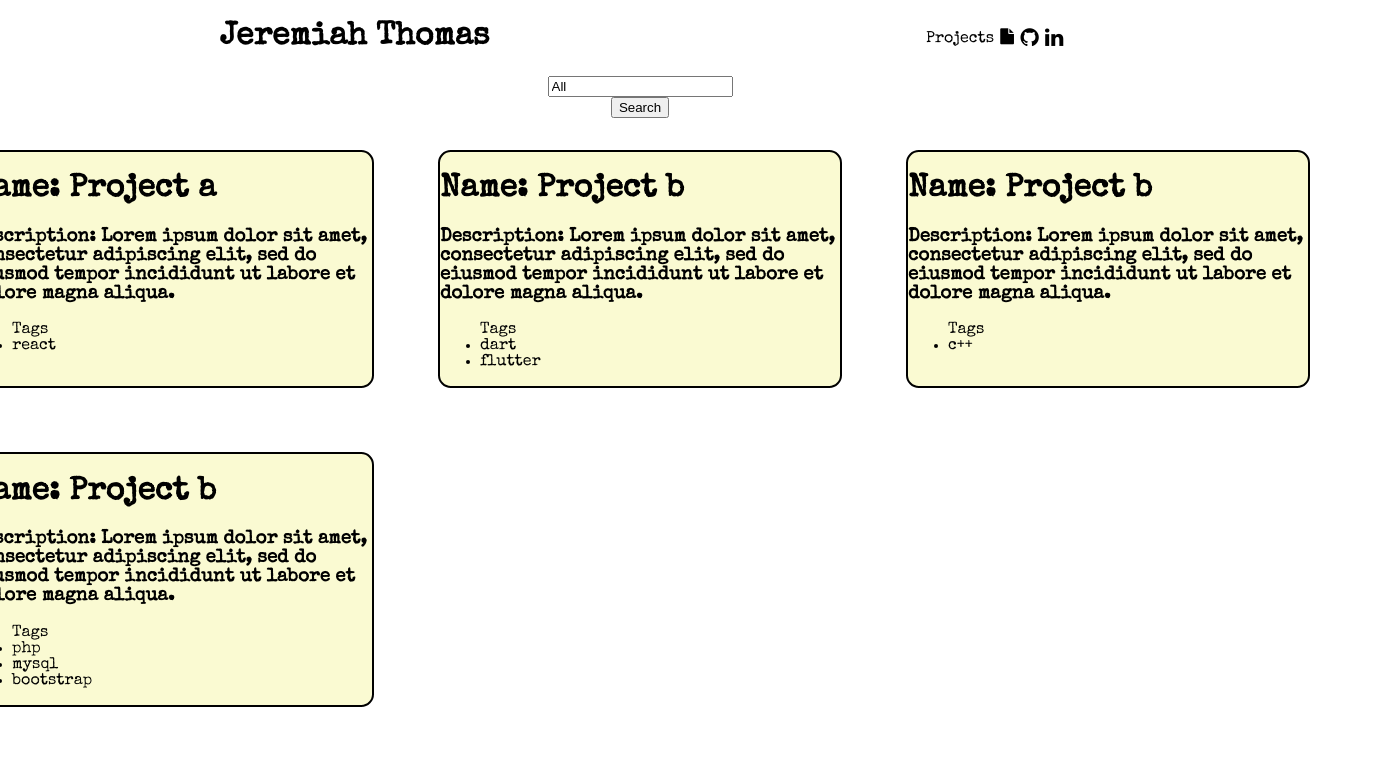
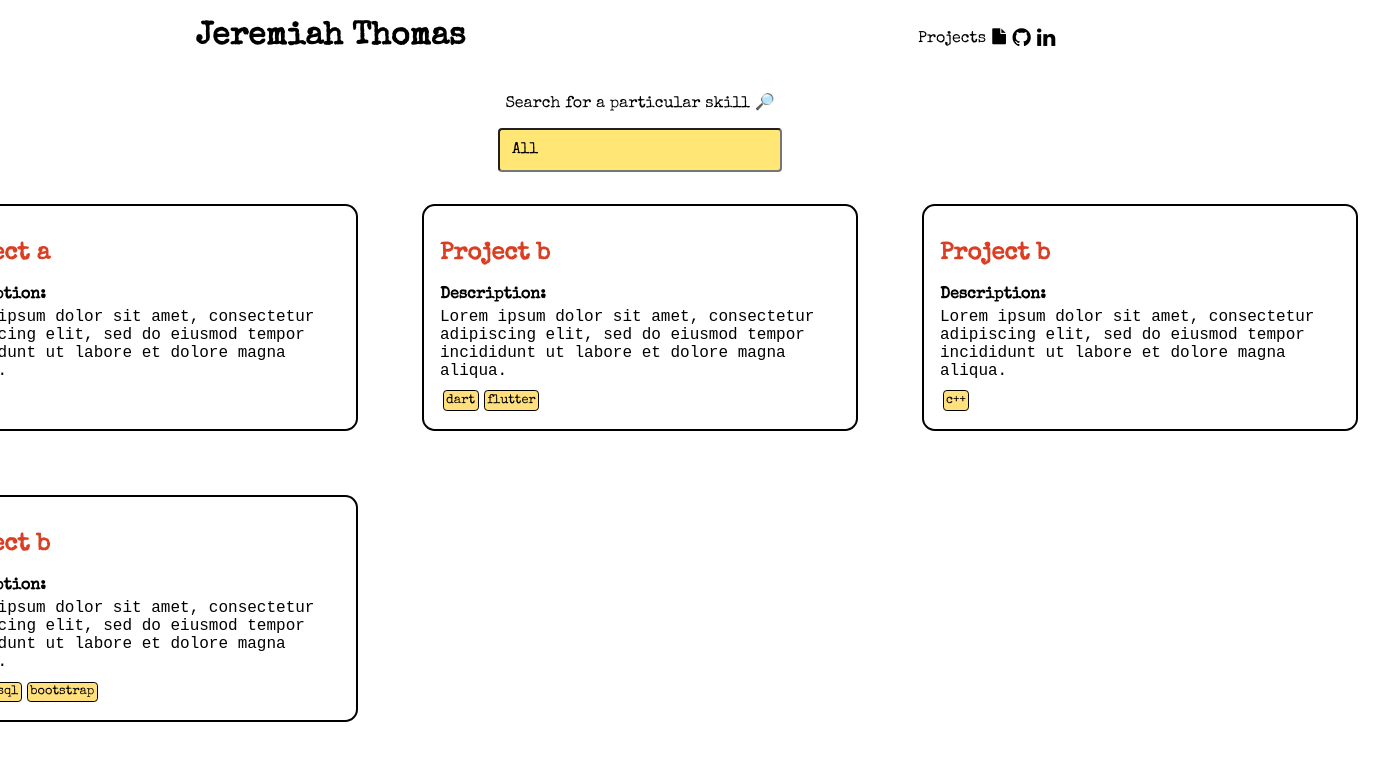
Before and after one commit to jeremytinkers/beholdjeremy, a React (Create React App) app: page /projectDashboard in a window 1280 px wide. Shown: the top 760 px of the page, 1390 px wide, since content can reach past the window. Built offline with nearby package versions, Linux system fonts and the light colour scheme.

Commit message:
Styled Search bars, Project Card and Home

```diff
--- a/src/App.css
+++ b/src/App.css
@@ -1,11 +1,41 @@
+
 .projectCard{
-  background-color: lightgoldenrodyellow;
+
   border-style: solid;
   border-width: 2px;
   margin: 2em;
   width: 50vh;
   border-radius: 0.8rem;
+  padding: 1em;
 
+}
+
+.projectCard h2{
+  color: rgb(218, 63, 36);
+}
+
+.projectCard h4{
+  margin-bottom: -0.7em;
+}
+
+.projectCard p{
+  font-family:'Courier New', Courier, monospace;
+}
+#cardTags{
+  display: flex;
+  margin-top: -0.5em;
+}
+
+#cardTags p {
+  background-color: rgb(255, 224, 124);
+  font-size: 0.8em;
+  margin: 0.2em;
+  padding: 0.2em;
+  border-radius: 0.3em;
+  border-style: solid;
+  border-width: 0.01em;
+  font-weight: 500;
+  font-family: 'Special Elite', cursive;
 }
 
 body{
@@ -22,6 +52,9 @@ top:0.3em;
 left: 30vw;
 }
 
+#navbarHeading{
+  margin-left: -1em;
+}
 
 
 #navbar a{
@@ -82,6 +115,16 @@ color: black;
  border: solid;
  padding: 1.5em;
  border-radius: 0.6em;
+ border-width: 0.1em;
+}
+
+.aboutMe h2{
+  color: rgb(235, 84, 73);
+}
+
+#aboutPara{
+  font-family: 'Courier New', Courier, monospace;
+  color: rgb(168, 124, 3);
 }
 
 #homeEnd{
@@ -91,6 +134,11 @@ color: black;
 
 }
 
+#homeEnd p {
+  color: green;
+  font-weight: 500;
+  font-size: 1.1em;
+}
 #homeEnd button{
   background-color: white;
   font-family: 'Special Elite', cursive;
@@ -140,3 +188,10 @@ grid-template-columns: auto;
   justify-content: center;
 
 }
+
+
+#projectSInput{
+  background-color: rgb(255, 230, 117);
+  width: 20vw;
+
+}
--- a/src/App.js
+++ b/src/App.js
@@ -11,7 +11,7 @@ function App() {
     <div id="navParent">
             <div id="navbar">
 
-            <h1> <a href="/">Jeremiah Thomas</a> </h1>
+            <h1 id="navbarHeading"> <a href="/">Jeremiah Thomas</a> </h1>
 
             <nav>
                 <a href={"/projectDashboard"}>Projects</a>
--- a/src/components/ProjectCard.js
+++ b/src/components/ProjectCard.js
@@ -2,17 +2,17 @@ export default function ProjectCard(props) {
     return (
 
         <div className="projectCard">
-          <h1>Name: {props.project.name}</h1>
-          <h3>Description: {props.project.descp}</h3>
-          <ul>
-          Tags
+          <h2>{props.project.name}</h2>
+          <h4>Description: </h4>
+          <p>{props.project.descp}</p>
+          <div id="cardTags">
           {
             props.project.tag.map(curTag => {
-              return <li>{curTag}</li>;
+              return <p>{curTag}</p>;
             })
 
           }
-          </ul>
+          </div>
         </div>
     )
 }
--- a/src/screens/HomeScreen.jsx
+++ b/src/screens/HomeScreen.jsx
@@ -1,6 +1,7 @@
 import { useState } from 'react';
 import {useNavigate} from 'react-router-dom';
 import img from '../assets/images/home1.jpg';
+import "./homeScreenStyle.css";
 
 export default function HomeScreen(props) {
     let navigate = useNavigate();
@@ -14,10 +15,11 @@ export default function HomeScreen(props) {
 
     }
 
-    function submitSearchReq(){
-        var tagPath = "/projectDashboard/" + tagToSearch;
-        navigate(tagPath);
-    }
+    // function submitSearchReq(){
+    //     var tagPath = "/projectDashboard/" + tagToSearch;
+    //     console.log(tagPath);
+    //     navigate(tagPath);
+    // }
 
 
     return (
@@ -27,18 +29,28 @@ export default function HomeScreen(props) {
             <img class="homeImage" src= {img} alt= {"Jeremy Picture"} />
             <div class="aboutMe">
             <h2>About Me</h2>
+            <p id="aboutPara">
             As a designer myself, I think we can play a
             significant role in transforming people’s minds by understanding the target audience and appropriately make effective use of media so that
             the audience will understand the need of social distancing.
+            </p>
             </div>
 
             </div>
             <div id="homeEnd">
-            {/* <a href="/projectDashboard"><button>View Portfolio</button> </a> */}
-            <label for="skillRequest"> Looking for expertise in a particular skill?</label>
-            <input type="text" onChange={handleChange} placeholder='Example: Flutter, MySQL, C++'/>
-            <button onClick = {submitSearchReq}>Search</button>
+
+            <p> Looking for expertise in a particular skill?</p>
+
+            <form action={"/projectDashboard/" + tagToSearch}>
+	        <label for="search">Search</label>
+	        <input onChange={handleChange} id="search" type="text" placeholder='Ex: C++, Dart' required/>
+	        <span class="caret"></span>
+            </form>
+
             </div>
         </div>
     )
 }
+
+
+{/* <button onClick = {submitSearchReq}>Search</button> */}
--- a/src/screens/ProjectScreen.jsx
+++ b/src/screens/ProjectScreen.jsx
@@ -47,7 +47,9 @@ export default function ProjectScreen(props) {
         console.log("after:"+tagToSearch);
     }
 
-    function submitFilterReq(){
+    function submitFilterReq(e){
+
+        if(e.keyCode ===13){
         console.log("final:" + tagToSearch);
         console.log(filterProjects(tagToSearch));
         if(!filterProjects(tagToSearch).length){
@@ -57,6 +59,7 @@ export default function ProjectScreen(props) {
         }
         setFilteredProj(filterProjects(tagToSearch));
     }
+}
 
     var latestToolArr = latestTool();
 
@@ -66,9 +69,8 @@ export default function ProjectScreen(props) {
 <div>
 <div id="mainProjectContent">
 
-    <input type="text" onChange = {handleChange} placeholder="Enter Tools/TechStack Tag" value= {tagToSearch}/>
-
-    <button onClick = {submitFilterReq}>Search</button>
+    <p>Search for a particular skill 🔎</p>
+    <input onKeyDown={submitFilterReq} id="projectSInput" type="text" onChange = {handleChange} placeholder="Enter a Tool/TechStack Tag" value= {tagToSearch} />
 
 
 <div id="projectsGridParent">
--- /dev/null
+++ b/src/screens/homeScreenStyle.css
@@ -0,0 +1,107 @@
+
+:root {
+	--bg: #e3e4e8;
+	--fg: #17181c;
+	--input: #ffffff;
+	--primary: #255ff4;
+	--dur: 1s;
+
+}
+
+
+form, input, .caret {
+	margin: auto;
+
+}
+form {
+	position: relative;
+	width: 100%;
+	max-width: 17em;
+
+}
+input, .caret {
+	display: block;
+	transition: all calc(var(--dur) * 0.5) linear;
+}
+input {
+	background: transparent;
+	border-radius: 50%;
+	box-shadow: 0 0 0 0.25em inset;
+	caret-color: var(--primary);
+	width: 2em;
+	height: 2em;
+	-webkit-appearance: none;
+	-moz-appearance: none;
+	appearance: none;
+}
+input:focus, input:valid {
+	background: var(--input);
+	border-radius: 0.25em;
+	box-shadow: none;
+	padding: 0.5em 0.75em;
+	transition-duration: calc(var(--dur) * 0.25);
+	transition-delay: calc(var(--dur) * 0.25);
+	width: 50%;
+	height: 1.5em;
+  font-family: 'Special Elite', cursive;
+  font-size: 1em;
+}
+input:focus {
+	animation: showCaret var(--dur) steps(1);
+	outline: transparent;
+}
+input:focus + .caret, input:valid + .caret {
+	animation: handleToCaret var(--dur) linear;
+	background: transparent;
+	width: 1px;
+	height: 1.5em;
+	transform: translate(0,-1em) rotate(-180deg) translate(7.5em,-0.25em);
+}
+input::-webkit-search-decoration {
+	-webkit-appearance: none;
+}
+label {
+	color: #e3e4e8;
+	overflow: hidden;
+	position: absolute;
+	width: 0;
+	height: 0;
+}
+.caret {
+	background: currentColor;
+	border-radius: 0 0 0.125em 0.125em;
+	margin-bottom: -0.6em;
+	width: 0.25em;
+	height: 1em;
+	transform: translate(0,-1em) rotate(-45deg) translate(0,0.875em);
+	transform-origin: 50% 0;
+}
+
+
+
+/* Animations */
+@keyframes showCaret {
+	from {
+		caret-color: transparent;
+	}
+	to {
+		caret-color: var(--primary);
+	}
+}
+@keyframes handleToCaret {
+	from {
+		background: currentColor;
+		width: 0.25em;
+		height: 1em;
+		transform: translate(0,-1em) rotate(-45deg) translate(0,0.875em);
+	}
+	25% {
+		background: currentColor;
+		width: 0.25em;
+		height: 1em;
+		transform: translate(0,-1em) rotate(-180deg) translate(0,0.875em);
+	}
+
+
+
+}
```
